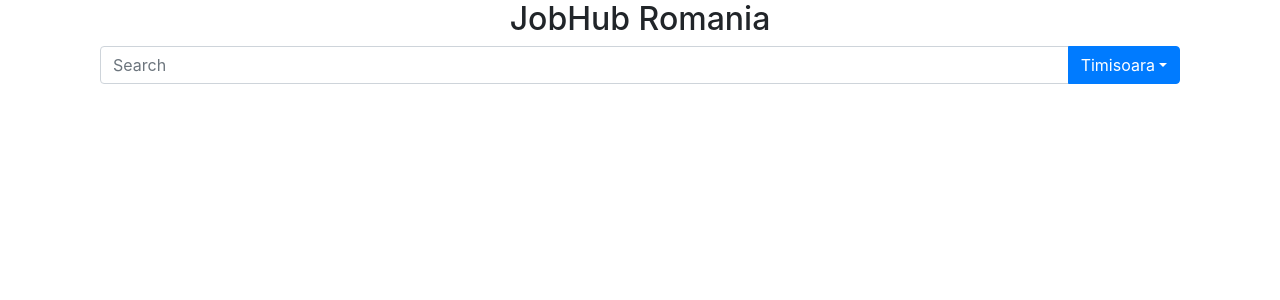
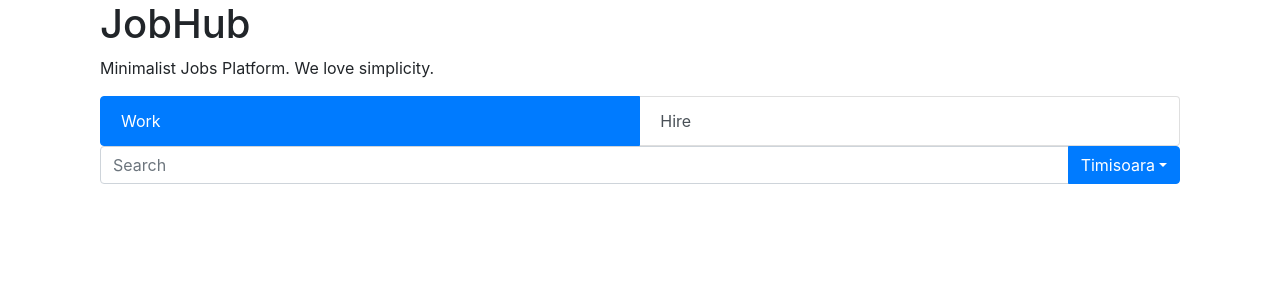
Before and after one commit to codecontrive/jobhub-react, a Next.js app: page / in a window 1280 px wide. Shown: the top 300 px of the page. Built offline with nearby package versions, Linux system fonts and the light colour scheme.

Commit message:
Tabs, flex fixed on search screen

```diff
--- a/pages/index.css
+++ b/pages/index.css
@@ -1,3 +1,28 @@
 .homeContainer {
   height: 100vh;
+  display: flex;
+  flex-direction: column;
+  justify-content: center;
 }
+
+.homeLogoWrapper {
+  display: flex;
+  flex-direction: column;
+  justify-content: end;
+  align-items: center;
+}
+
+.homeSearchSwitcherWrapper {
+  display: flex;
+  flex-direction: column;
+  justify-content: end;
+  align-items: center;
+}
+
+.homeSearchSwitcherRow {
+  padding: 20px;
+}
+
+.homeBoxFullFlexWrapper {
+  flex: 1;
+}
--- a/pages/index.js
+++ b/pages/index.js
@@ -1,4 +1,4 @@
-import { Container } from "react-bootstrap";
+import { Container, Tab, Row, Col, ListGroup } from "react-bootstrap";
 import { Layout } from "../reusable/layout/Layout";
 import { HomeSearch } from "../reusable/search/HomeSearch";
 
@@ -6,11 +6,33 @@ import css from "./index.css";
 
 const Home = () => (
   <Layout>
-    <Container
-      className={`${css.homeContainer} d-flex flex-column justify-content-center align-items-center`}
-    >
-      <h2>JobHub Romania</h2>
+    <Container className={css.homeContainer}>
+      <Row className={css.homeBoxFullFlexWrapper}>
+        <Col lg={12} className={css.homeLogoWrapper}>
+          <h1>JobHub</h1>
+          <p>Minimalist Jobs Platform. We love simplicity.</p>
+        </Col>
+        <Col lg={12} className={css.homeSearchSwitcherWrapper}>
+          <Tab.Container id="list-group-tabs-example" defaultActiveKey="#link1">
+            <Row className={css.homeSearchSwitcherRow}>
+              <Col lg={12}>
+                <ListGroup horizontal>
+                  <ListGroup.Item action href="#link1">
+                    Work
+                  </ListGroup.Item>
+                  <ListGroup.Item action href="#link2">
+                    Hire
+                  </ListGroup.Item>
+                </ListGroup>
+              </Col>
+            </Row>
+          </Tab.Container>
+        </Col>
+      </Row>
       <HomeSearch />
+      <Row className={css.homeBoxFullFlexWrapper}>
+        <Col lg={12}></Col>
+      </Row>
     </Container>
   </Layout>
 );
--- a/reusable/search/HomeSearch.js
+++ b/reusable/search/HomeSearch.js
@@ -22,8 +22,7 @@ export const HomeSearch = () => {
       <DropdownButton
         as={InputGroup.Append}
         title="Timisoara"
-        id="input-group-dropdown-2"
-      >
+        id="input-group-dropdown-2">
         <Dropdown.Item href="#">Action</Dropdown.Item>
         <Dropdown.Item href="#">Another action</Dropdown.Item>
         <Dropdown.Item href="#">Something else here</Dropdown.Item>
```
Also changed, not shown: 1 other file (tests, documents, lock files or other folders).
